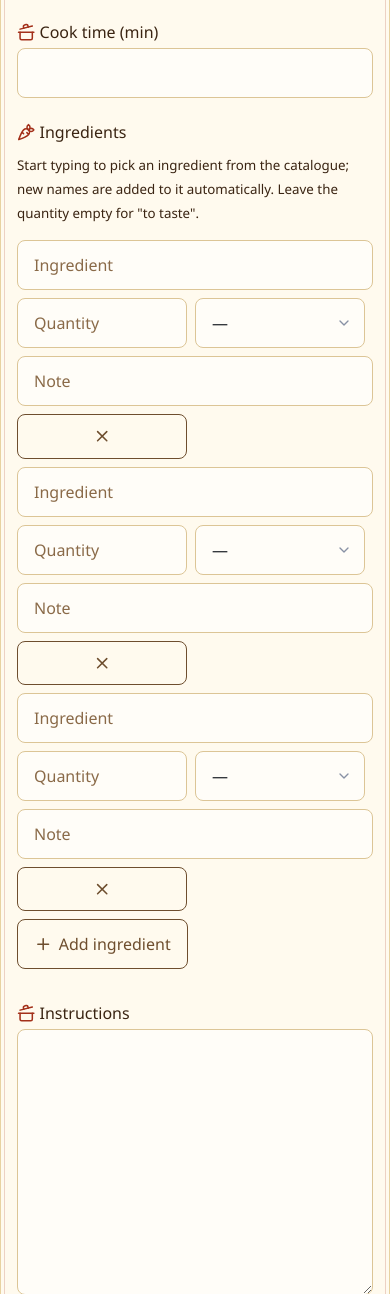
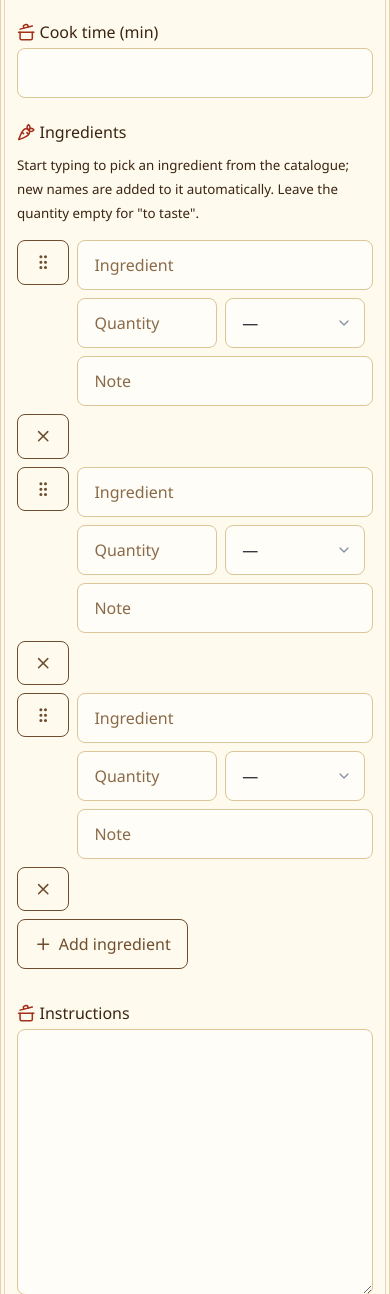
Before and after one commit to Kilsombg/CookingRecipe, a Flask app: page /recipes/new in a window 390 px wide. Shown: the part 772-2066 px from the top of the page. Run offline with Flask 3, Linux system fonts and the light colour scheme; data comes from the database, SQL or seed files in the repository; data that the repository does not hold is empty; parts of the project's set-up code (start-up, migrations or seed data) failed here and were passed over; some libraries are stand-ins or nearby versions.

Commit message:
adding drag and drop ingredients moving on recipe

```diff
--- a/static/app.css
+++ b/static/app.css
@@ -1081,10 +1081,10 @@ legend > .icon {
   color: var(--paprika);
 }
 
-/* Ingredient rows on the recipe form: name, quantity, unit, note, remove */
+/* Ingredient rows on the recipe form: drag handle, name, quantity, unit, note, remove */
 .ingredient-row {
   display: grid;
-  grid-template-columns: 3fr 1fr 1fr 2fr auto;
+  grid-template-columns: auto 3fr 1fr 1fr 2fr auto;
   gap: 0.5rem;
   align-items: start;
   margin-bottom: 0.5rem;
@@ -1105,14 +1105,34 @@ legend > .icon {
   color: var(--pico-del-color);
 }
 
+/* touch-action keeps a finger on the handle from scrolling the page while dragging */
+.ingredient-row > .drag-handle {
+  cursor: grab;
+  touch-action: none;
+}
+
+.ingredient-row.dragging {
+  opacity: 0.6;
+  user-select: none;
+}
+
+.ingredient-row.dragging > .drag-handle {
+  cursor: grabbing;
+}
+
 @media (max-width: 576px) {
   .ingredient-row {
-    grid-template-columns: 1fr 1fr auto;
+    grid-template-columns: auto 1fr 1fr auto;
+  }
+
+  .ingredient-row > .drag-handle {
+    grid-column: 1;
+    grid-row: span 3;
   }
 
   .ingredient-row > [name="ing_name"],
   .ingredient-row > [name="ing_note"] {
-    grid-column: 1 / -1;
+    grid-column: 2 / -1;
   }
 }
 
--- a/static/app.js
+++ b/static/app.js
@@ -32,6 +32,50 @@ document.addEventListener("click", (event) => {
   if (event.target.closest("[data-print]")) {
     window.print();
   }
+});
+
+// <button data-drag-handle> inside a [data-row] drags that row up or down among its siblings, with the
+// mouse or a finger; the form then sends the rows in their new order. Arrow up/down move it one place.
+document.addEventListener("pointerdown", (event) => {
+  const handle = event.target.closest("[data-drag-handle]");
+  if (!handle || event.button !== 0) {
+    return;
+  }
+  event.preventDefault();
+  const row = handle.closest("[data-row]");
+  const list = row.parentElement;
+  const move = (e) => {
+    // Put the row before the first other row whose middle is below the pointer, or last if there is none
+    const before = [...list.children].find((other) => {
+      const box = other.getBoundingClientRect();
+      return other !== row && e.clientY < box.top + box.height / 2;
+    }) ?? null;
+    if (before !== row.nextElementSibling) {
+      list.insertBefore(row, before);
+    }
+  };
+  handle.setPointerCapture(event.pointerId);
+  row.classList.add("dragging");
+  handle.addEventListener("pointermove", move);
+  handle.addEventListener("lostpointercapture", () => {
+    row.classList.remove("dragging");
+    handle.removeEventListener("pointermove", move);
+  }, { once: true });
+});
+
+document.addEventListener("keydown", (event) => {
+  const handle = event.target.closest("[data-drag-handle]");
+  if (!handle || (event.key !== "ArrowUp" && event.key !== "ArrowDown")) {
+    return;
+  }
+  event.preventDefault();
+  const row = handle.closest("[data-row]");
+  if (event.key === "ArrowUp") {
+    row.previousElementSibling?.before(row);
+  } else {
+    row.nextElementSibling?.after(row);
+  }
+  handle.focus();  // moving the row in the page drops the focus
 });
 
 // <form data-favourite> (the star on a recipe card) saves without reloading the page, then flips the star.
--- a/templates/recipes/form.html
+++ b/templates/recipes/form.html
@@ -6,6 +6,8 @@
 
 {% macro ingredient_row(row, error=none) %}
   <div class="ingredient-row" data-row>
+    <button type="button" class="secondary outline drag-handle" data-drag-handle
+            aria-label="{{ t('recipes.move_ingredient') }}" title="{{ t('recipes.move_ingredient') }}">{{ icon("grip") }}</button>
     <input name="ing_name" value="{{ row.name }}" list="ingredient-names" autocomplete="off"
            aria-label="{{ t('label.ingredient') }}" placeholder="{{ t('label.ingredient') }}" {{ invalid(error) }}>
     <input name="ing_quantity" value="{{ row.quantity }}" inputmode="decimal"
--- a/translations.py
+++ b/translations.py
@@ -71,6 +71,7 @@ TEXTS = {
         "recipes.instructions_help": "One step per line.",
         "recipes.add_ingredient": "Add ingredient",
         "recipes.remove_ingredient": "Remove ingredient",
+        "recipes.move_ingredient": "Drag to move (or use the arrow keys)",
         "recipes.confirm_delete": "Delete this recipe?",
         "recipes.msg_created": "Recipe \"{title}\" saved.",
         "recipes.msg_updated": "Recipe \"{title}\" updated.",
@@ -312,6 +313,7 @@ TEXTS = {
         "recipes.instructions_help": "По една стъпка на ред.",
         "recipes.add_ingredient": "Добави съставка",
         "recipes.remove_ingredient": "Премахни съставката",
+        "recipes.move_ingredient": "Плъзнете, за да преместите (или използвайте стрелките)",
         "recipes.confirm_delete": "Да се изтрие ли тази рецепта?",
         "recipes.msg_created": "Рецептата „{title}“ е запазена.",
         "recipes.msg_updated": "Рецептата „{title}“ е обновена.",
```
Also changed, not shown: doc/architecture.md (+1 -1 lines), tests/test_routes.py (+16 -0 lines), static/icons.svg.
